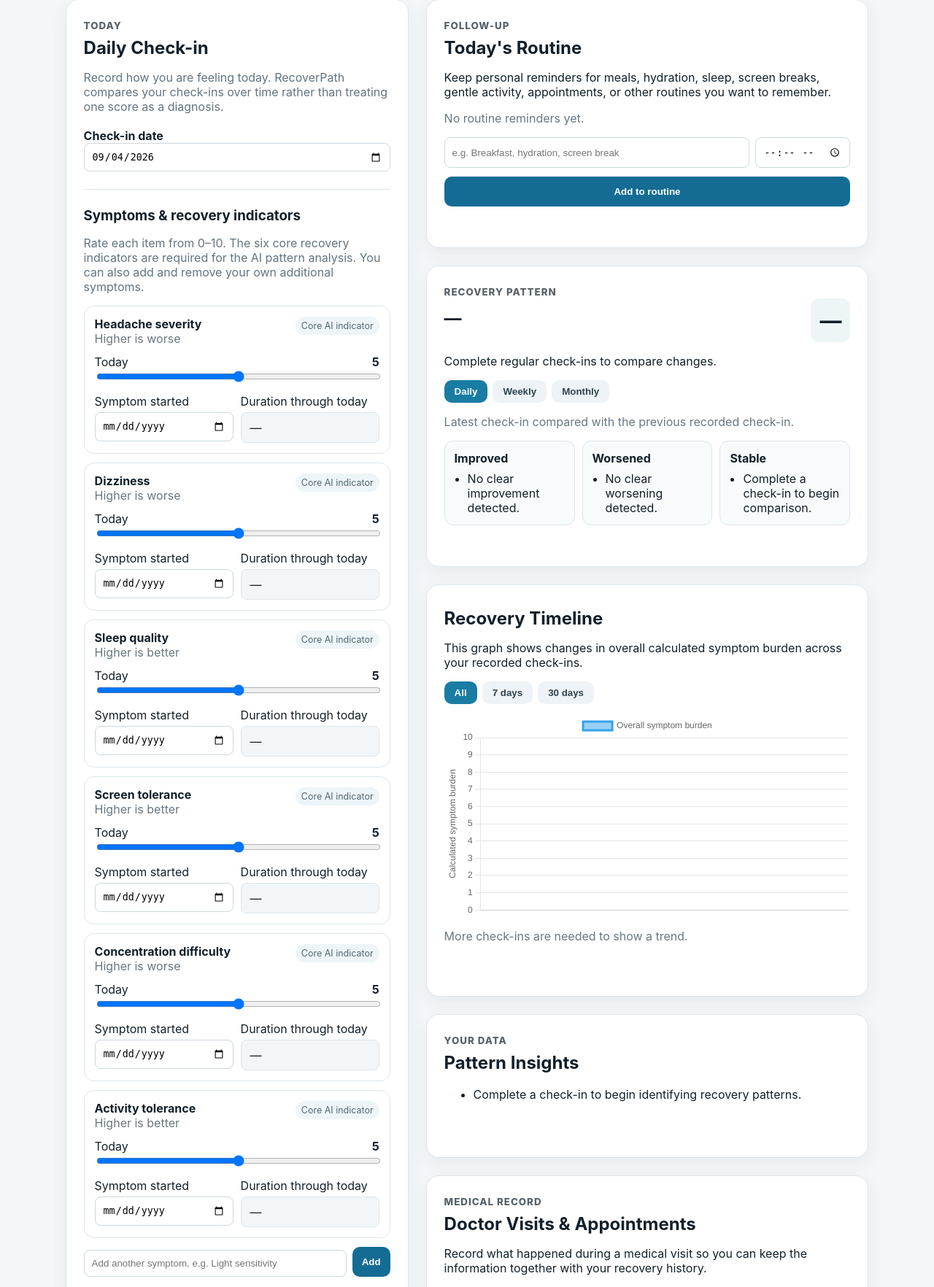
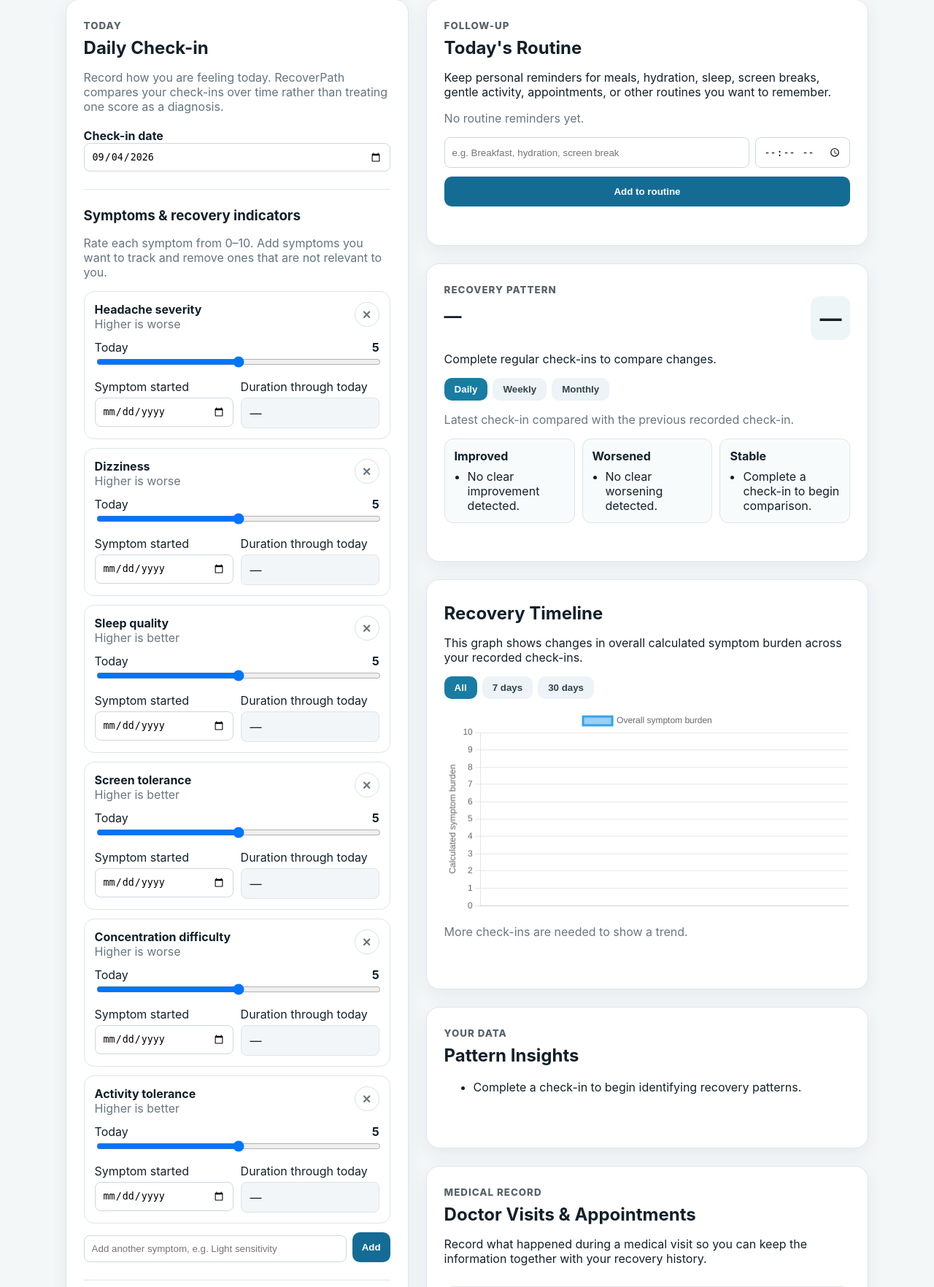
Before and after one commit to aishahamidm-droid/RecoverPathAI, a Flask app: page / in a window 1280 px wide. Shown: the part 272-2036 px from the top of the page at 73% size. Run offline with Flask 3, Linux system fonts and the light colour scheme.

Commit message:
Update index.html
Restore user-controlled symptom removal

```diff
--- a/templates/index.html
+++ b/templates/index.html
@@ -39,15 +39,6 @@
   background:#fff0f0!important;
   color:#a32b2b!important;
 }
-.core-badge{
-  display:inline-block;
-  padding:5px 8px;
-  border-radius:999px;
-  background:#edf5f8;
-  color:#526771;
-  font-size:.78rem;
-  white-space:nowrap;
-}
 .slider-line{
   display:flex;
   justify-content:space-between;
@@ -298,9 +289,8 @@ over time rather than treating one score as a diagnosis.
 <h3>Symptoms & recovery indicators</h3>
 
 <p class="muted">
-Rate each item from 0–10. The six core recovery indicators are required
-for the AI pattern analysis. You can also add and remove your own
-additional symptoms.
+Rate each symptom from 0–10. Add symptoms you want to track and remove
+ones that are not relevant to you.
 </p>
 
 <div id="symptomList"></div>
@@ -608,7 +598,7 @@ placeholder="Anything else from the visit..."></textarea>
 <summary>How RecoverPath AI works & its limitations</summary>
 
 <p>
-RecoverPath uses machine learning to identify changes in six defined
+RecoverPath uses machine learning to identify changes in defined
 self-reported recovery indicators. It does not diagnose concussion or
 another medical condition.
 </p>
@@ -715,10 +705,6 @@ const coreSymptoms=[
   {id:"activity",name:"Activity tolerance",direction:"better",value:5}
 ];
 
-const CORE_IDS=new Set(
-  coreSymptoms.map(x=>x.id)
-);
-
 const HISTORY_KEY="recoverpath_checkin_history";
 
 
@@ -732,51 +718,45 @@ function todayISO(){
 
 
 function loadSymptoms(){
-  let stored;
+  let stored=[];
 
   try{
-    stored=JSON.parse(
+    const parsed=JSON.parse(
       localStorage.getItem("recoverpath_symptoms") || "[]"
     );
+
+    if(Array.isArray(parsed)){
+      stored=parsed;
+    }
   }catch(error){
     stored=[];
   }
 
-  if(!Array.isArray(stored)){
-    stored=[];
-  }
-
   /*
-  Always restore the six required model inputs.
-  This also repairs older browser data where a core indicator
-  may previously have been deleted.
+  If this browser has never saved a symptom list,
+  begin with the default recovery indicators.
+
+  Otherwise respect the user's saved list, including symptoms
+  they intentionally removed.
   */
-  const core=coreSymptoms.map(defaultItem=>{
-    const existing=stored.find(
-      item=>item.id===defaultItem.id
-    );
-
-    return {
-      ...defaultItem,
-      ...(existing || {}),
+  if(!localStorage.getItem("recoverpath_symptoms")){
+    return coreSymptoms.map(item=>({
+      ...item,
       custom:false,
-      startDate:existing?.startDate || ""
-    };
-  });
-
-  const custom=stored
-  .filter(item=>
-    item &&
-    item.custom===true &&
-    !CORE_IDS.has(item.id)
-  )
+      startDate:""
+    }));
+  }
+
+  return stored
+  .filter(item=>item && item.id && item.name)
   .map(item=>({
     ...item,
-    custom:true,
-    startDate:item.startDate || ""
+    value:Number.isFinite(Number(item.value))
+      ? Number(item.value)
+      : 5,
+    startDate:item.startDate || "",
+    custom:Boolean(item.custom)
   }));
-
-  return [...core,...custom];
 }
 
 
@@ -875,7 +855,11 @@ function renderSymptoms(){
   const box=document.getElementById("symptomList");
 
   if(!symptoms.length){
-    box.innerHTML=`<p class="muted">No symptoms currently being tracked.</p>`;
+    box.innerHTML=`
+      <p class="muted">
+        No symptoms currently being tracked. Add a symptom below.
+      </p>
+    `;
     return;
   }
 
@@ -892,25 +876,12 @@ function renderSymptoms(){
         </div>
       </div>
 
-      ${
-        s.custom
-        ? `
       <button
         type="button"
         class="icon-delete"
         onclick="removeSymptom(${index})"
         title="Remove symptom"
       >×</button>
-        `
-        : `
-          <span
-            class="core-badge"
-            title="Required input used by the RecoverPath pattern model"
-          >
-            Core AI indicator
-          </span>
-        `
-      }
 
     </div>
 
@@ -988,16 +959,7 @@ function updateSymptomStart(id,value){
 
 
 function removeSymptom(index){
-  const item=symptoms[index];
-
-  if(!item) return;
-
-  if(!item.custom){
-    alert(
-      "This is one of the six core recovery indicators used by the RecoverPath AI model, so it cannot be removed."
-    );
-    return;
-  }
+  if(index<0 || index>=symptoms.length) return;
 
   symptoms.splice(index,1);
   saveSymptoms();
@@ -1010,13 +972,12 @@ addSymptom.onclick=()=>{
 
   if(!name) return;
 
-  const id=safeId(name);
+  let id=safeId(name);
 
   if(!id) return;
 
   if(symptoms.some(x=>x.id===id)){
-    alert("That symptom is already being tracked.");
-    return;
+    id=`${id}_${Date.now()}`;
   }
 
   symptoms.push({
@@ -1144,24 +1105,18 @@ function fixedValue(id){
   const item=symptoms.find(x=>x.id===id);
 
   if(!item){
-    throw new Error(
-      `Required core recovery indicator is missing: ${id}`
-    );
+    return null;
   }
 
   const value=Number(item.value);
 
   if(!Number.isFinite(value)){
-    throw new Error(
-      `Invalid value for core recovery indicator: ${id}`
-    );
+    return null;
   }
 
   return Math.max(0,Math.min(10,value));
 }
 
-
-/* BROWSER-OWNED RECOVERY HISTORY */
 
 function getLocalHistory(){
   try{
@@ -1223,6 +1178,8 @@ function storeCheckin(entry){
   history.sort((a,b)=>
     String(a.checkin_date).localeCompare(String(b.checkin_date))
   );
+
+  history=history.slice(-365);
 
   saveLocalHistory(history);
 
@@ -1282,15 +1239,40 @@ async function analyzeStoredHistory(){
 /* ROUTINES */
 
 function getRoutines(){
+  let items=[];
+
   try{
-    const items=JSON.parse(
+    const parsed=JSON.parse(
       localStorage.getItem("recoverpath_routines") || "[]"
     );
 
-    return Array.isArray(items) ? items : [];
+    if(Array.isArray(parsed)){
+      items=parsed;
+    }
   }catch(error){
-    return [];
-  }
+    items=[];
+  }
+
+  let changed=false;
+
+  items=items.map((item,index)=>{
+    if(item.id){
+      return item;
+    }
+
+    changed=true;
+
+    return {
+      ...item,
+      id:`routine_${Date.now()}_${index}_${Math.random().toString(36).slice(2,7)}`
+    };
+  });
+
+  if(changed){
+    saveRoutines(items);
+  }
+
+  return items;
 }
 
 
@@ -1366,7 +1348,7 @@ addRoutine.onclick=()=>{
   const items=getRoutines();
 
   items.push({
-    id:String(Date.now()+Math.random()),
+    id:`routine_${Date.now()}_${Math.random().toString(36).slice(2,7)}`,
     name,
     time
   });
@@ -1687,7 +1669,7 @@ function renderVisitHistory(){
 }
 
 
-/* REAL DATE-BASED RECOVERY COMPARISON */
+/* RECOVERY COMPARISON */
 
 function closestEntryAtOrBefore(entries,targetDate){
   const target=parseDateOnly(targetDate);
@@ -1787,20 +1769,32 @@ function renderPatternComparison(){
   }else{
 
     coreSymptoms.forEach(s=>{
-      const before=Number(previous[s.id]);
-      const now=Number(latest[s.id]);
+      const before=previous[s.id];
+      const now=latest[s.id];
 
       if(
-        Number.isNaN(before) ||
-        Number.isNaN(now)
+        before===null ||
+        before===undefined ||
+        now===null ||
+        now===undefined
       ){
         return;
       }
 
-      const change=now-before;
+      const beforeNumber=Number(before);
+      const nowNumber=Number(now);
+
+      if(
+        Number.isNaN(beforeNumber) ||
+        Number.isNaN(nowNumber)
+      ){
+        return;
+      }
+
+      const change=nowNumber-beforeNumber;
 
       if(change===0){
-        stable.push(`${s.name}: ${now}/10`);
+        stable.push(`${s.name}: ${nowNumber}/10`);
         return;
       }
 
@@ -1874,6 +1868,7 @@ function entriesForTimelineRange(){
   }
 
   const days=Number(timelineRange);
+
   const latestDate=parseDateOnly(
     entries[entries.length-1].checkin_date
   );
@@ -2197,10 +2192,7 @@ analyze.onclick=async()=>{
     return;
   }
 
-  let payload;
-
-  try{
-    payload={
+  const payload={
     checkin_date:checkin_date.value,
 
     headache:fixedValue("headache"),
@@ -2230,18 +2222,43 @@ analyze.onclick=async()=>{
     : []
   };
 
-  }catch(error){
+  /*
+  The current backend model still requires its original six
+  model inputs. If the user has removed one of those symptoms,
+  we do NOT fabricate a 5/10 value.
+  */
+  const missingModelInputs=[
+    ["headache","Headache severity"],
+    ["dizziness","Dizziness"],
+    ["sleep","Sleep quality"],
+    ["screen_tolerance","Screen tolerance"],
+    ["concentration","Concentration difficulty"],
+    ["activity","Activity tolerance"]
+  ]
+  .filter(([id])=>payload[id]===null)
+  .map(([,name])=>name);
+
+  if(missingModelInputs.length){
     alert(
-      "A required core recovery indicator is missing or invalid. Refresh the page and try again."
+      "You removed one or more symptoms used by the current AI model. "
+      +"RecoverPath will not invent scores for missing symptoms. "
+      +"Add the missing symptom back before running AI pattern analysis: "
+      +missingModelInputs.join(", ")
     );
     return;
   }
 
   const previousHistory=getLocalHistory();
 
+  /*
+  Only earlier records are sent as history for this check-in.
+  A backdated check-in must never be compared against future records.
+  */
   const historyForAnalysis=
   previousHistory.filter(
-    x=>x.checkin_date!==payload.checkin_date
+    x=>
+      x.checkin_date &&
+      x.checkin_date<payload.checkin_date
   );
 
   try{
```
Lines whose indentation alone changed are shown as unchanged.
